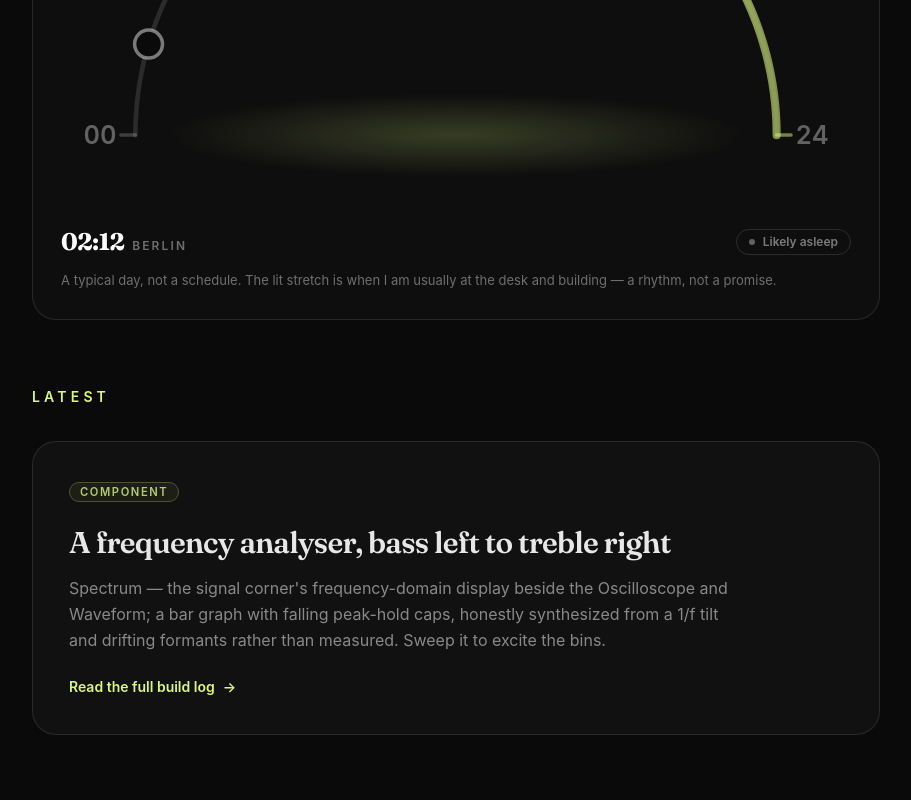
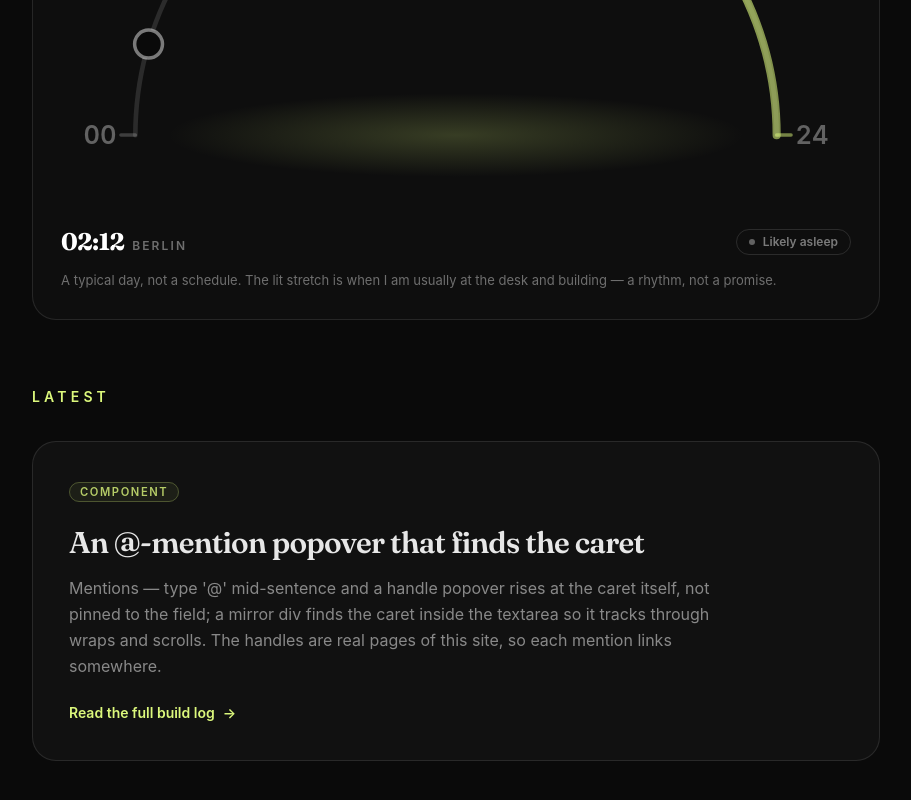
Before and after one commit to ArseniyCherednichenko/portfolio, a React (Vite) app: page /status in a window 1280 px wide. Shown: the part 1994-2794 px from the top of the page, without its empty margins (184-1095 px from the left). Built offline with nearby package versions, Linux system fonts and the light colour scheme.

Commit message:
Home log: lead with the Mentions field — an @-mention popover that rises at the caret, its handles the real pages of this site — and drop the oldest headline (the Beeswarm) to hold the feed at ten

```diff
--- a/src/data/latestLog.ts
+++ b/src/data/latestLog.ts
@@ -33,6 +33,12 @@ export interface LogHeadline {
 }
 
 export const LATEST_LOG: LogHeadline[] = [
+  {
+    title: 'An @-mention popover that finds the caret',
+    summary:
+      "Mentions — type '@' mid-sentence and a handle popover rises at the caret itself, not pinned to the field; a mirror div finds the caret inside the textarea so it tracks through wraps and scrolls. The handles are real pages of this site, so each mention links somewhere.",
+    tag: 'Component',
+  },
   {
     title: 'A frequency analyser, bass left to treble right',
     summary:
@@ -87,10 +93,4 @@ export const LATEST_LOG: LogHeadline[] = [
       "'Building this site in the open' — the Writing section's first published essay, deliberately about a subject you can verify against this very repo: public history, small daily commits, a main branch that always builds.",
     tag: 'Page',
   },
-  {
-    title: 'A chart that keeps every point, not a summary',
-    summary:
-      "Beeswarm — the box plot's complement from the other side; each reading a dot nudged clear of its neighbours so the crowd draws the distribution, showing the two humps a single median would hide.",
-    tag: 'Component',
-  },
 ]
```
